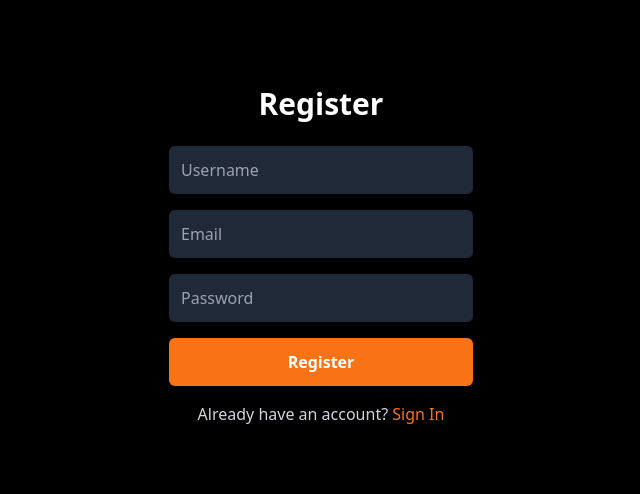
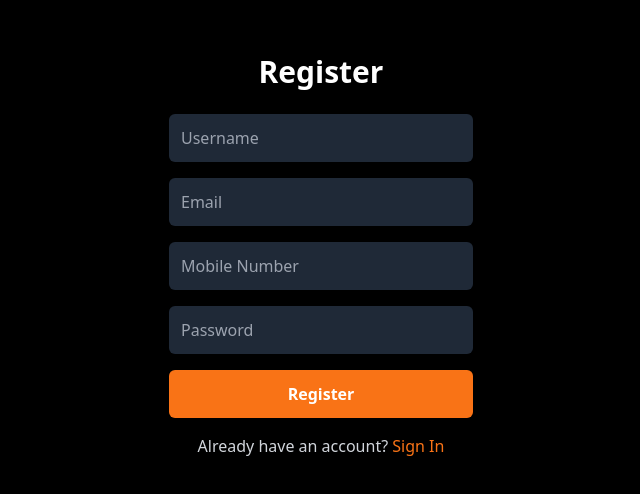
Before and after one commit to nadiajerin/na777, a Next.js app: page /register in a window 1280 px wide. Shown: the part 144-638 px from the top of the page, without its empty margins (319-959 px from the left). Built offline with nearby package versions, Linux system fonts and the light colour scheme; no server answers.

Commit message:
Update page.jsx

```diff
--- a/src/app/register/page.jsx
+++ b/src/app/register/page.jsx
@@ -15,6 +15,7 @@ const page = () => {
         e.preventDefault();
         const form = e.target;
         const name = form.name.value;
+          const number = form.number.value;
         const email = form.email.value;
         const password = form.password.value;
         const balance = 0.00;
@@ -38,7 +39,7 @@ const page = () => {
               headers: {
                 'Content-Type': 'application/json'
               },
-              body: JSON.stringify({ name, email, password, balance })
+              body: JSON.stringify({ name, email, password, balance, number })
             });
 
             const data = await response.json();  // <- NEED to await here
@@ -66,18 +67,28 @@ const page = () => {
                             type="text"
                             name="name"
                             placeholder="Username"
+                              required
                             className="w-full p-3 rounded-md bg-gray-800 text-white mb-4 focus:outline-none focus:ring-2 focus:ring-orange-500"
                         />
                         <input
                             type="email"
                             placeholder="Email"
                             name="email"
+                             required
+                            className="w-full p-3 rounded-md bg-gray-800 text-white mb-4 focus:outline-none focus:ring-2 focus:ring-orange-500"
+                        />
+                         <input
+                            type="number"
+                            placeholder="Mobile Number"
+                            name="number"
+                              required
                             className="w-full p-3 rounded-md bg-gray-800 text-white mb-4 focus:outline-none focus:ring-2 focus:ring-orange-500"
                         />
                         <input
                             type="password"
                              name="password"
                             placeholder="Password"
+                             required
                             className="w-full p-3 rounded-md bg-gray-800 text-white mb-4 focus:outline-none focus:ring-2 focus:ring-orange-500"
                         />
                         <button
```
